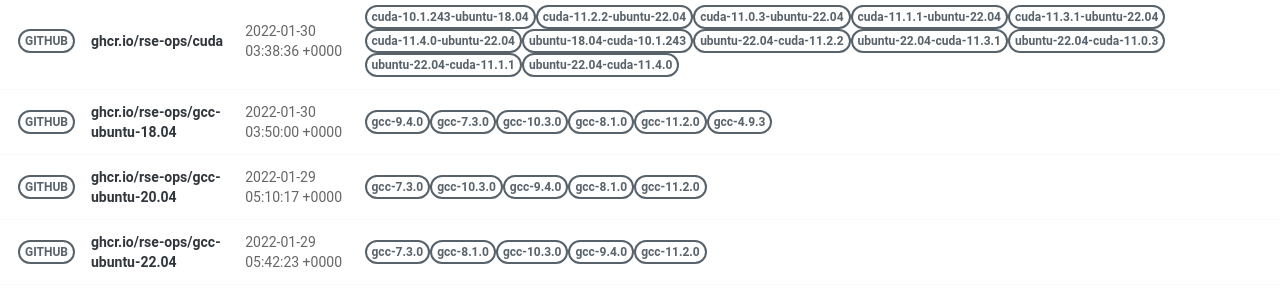
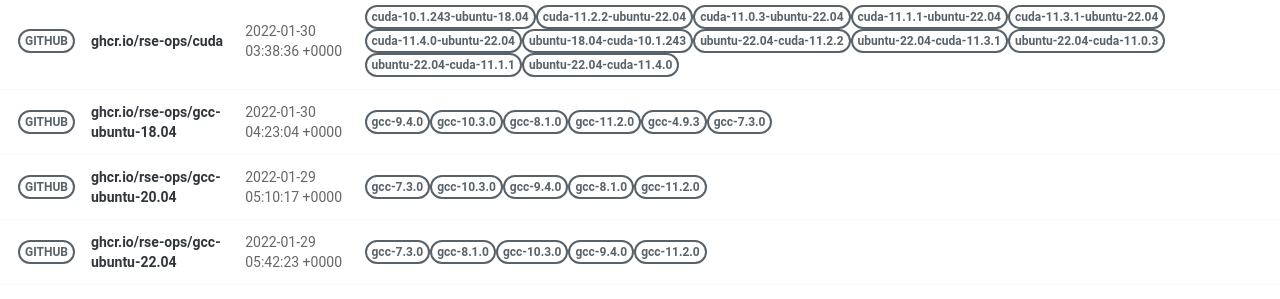
Before and after one commit to rse-ops/docker-images, a Jekyll site: the page built from pages/index.md, in a window 1280 px wide. Shown: the part 502-801 px from the top of the page. Built offline with Jekyll 4.4.1, drawn with Linux system fonts in a browser that asks for light colours; nearby versions of some CDN libraries.

Commit message:
Automated push to update library 2022-01-30

```diff
--- a/_library/ghcr.io-rse-ops-gcc-ubuntu-18.04.md
+++ b/_library/ghcr.io-rse-ops-gcc-ubuntu-18.04.md
@@ -1,7 +1,7 @@
 ---
 layout: container
 name: ghcr.io/rse-ops/gcc-ubuntu-18.04
-updated_at: 2022-01-30 03:50:00.442773
+updated_at: 2022-01-30 04:23:04.245891
 
 
 container_url: https://github.com/orgs/rse-ops/packages/container/package/gcc-ubuntu-18.04
```
Also changed, not shown: other parts of _library/ghcr.io-rse-ops-gcc-ubuntu-18.04.md (+3 -3 lines).
